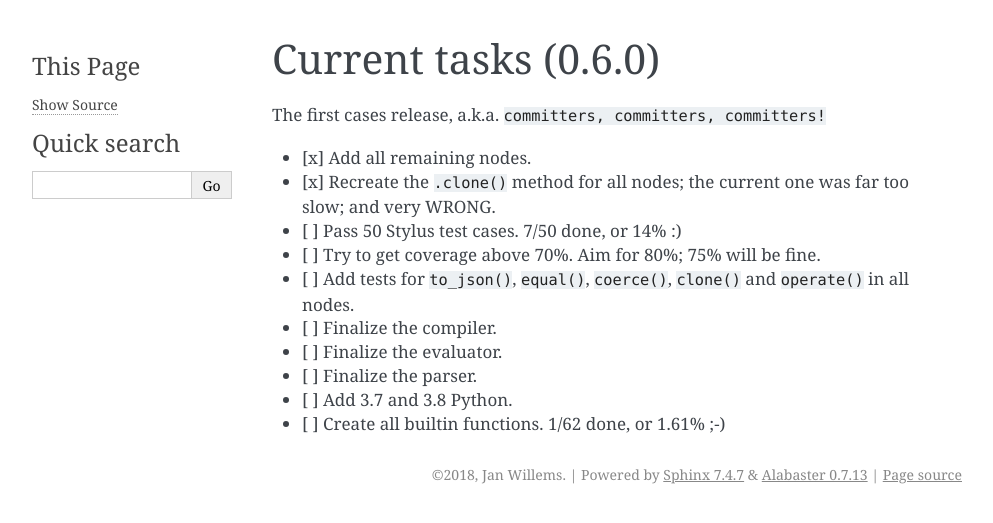
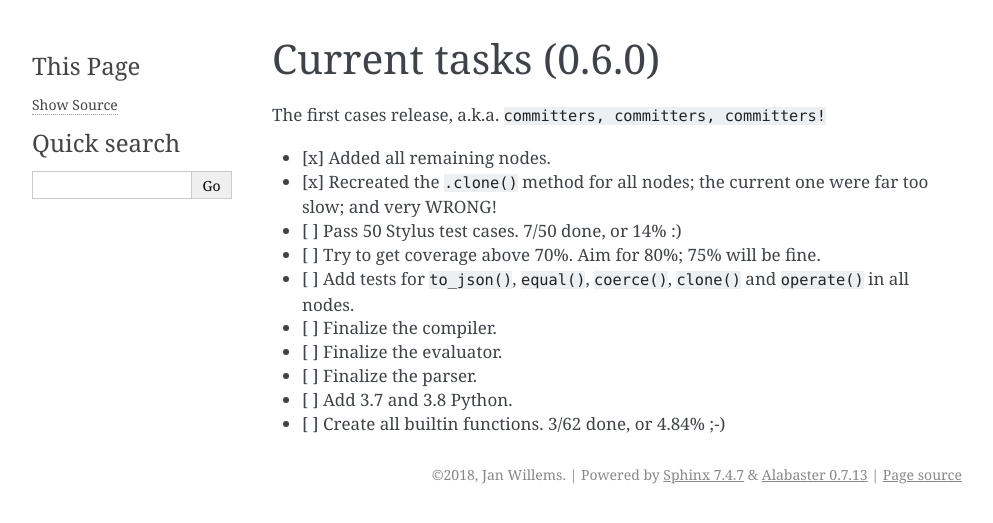
Before and after one commit to jw/stilus, a Sphinx documentation site: the page built from docs/current.md, in a window 1280 px wide. Shown: the top 523 px of the page, without its empty margins (148-1141 px from the left). Built offline with Sphinx 7.4.7, drawn with Linux system fonts in a browser that asks for light colours.

Commit message:
Updated the documentation and updated completed jobs.

```diff
--- a/docs/current.md
+++ b/docs/current.md
@@ -2,8 +2,8 @@
 
 The first cases release, a.k.a. `committers, committers, committers!`
 
- - [x] Add all remaining nodes.
- - [x] Recreate the `.clone()` method for all nodes; the current one was far too slow; and very WRONG.
+ - [x] Added all remaining nodes.
+ - [x] Recreated the `.clone()` method for all nodes; the current one were far too slow; and very WRONG!
  - [ ] Pass 50 Stylus test cases.  7/50 done, or 14% :)
  - [ ] Try to get coverage above 70%. Aim for 80%; 75% will be fine.
  - [ ] Add tests for `to_json()`, `equal()`, `coerce()`, `clone()` and `operate()` in all nodes.
@@ -11,4 +11,4 @@ The first cases release, a.k.a. `committers, committers, committers!`
  - [ ] Finalize the evaluator.
  - [ ] Finalize the parser.
  - [ ] Add 3.7 and 3.8 Python.
- - [ ] Create all builtin functions. 1/62 done, or 1.61% ;-)
+ - [ ] Create all builtin functions. 3/62 done, or 4.84% ;-)
```
Also changed, not shown: docs/history.md (+1 -1 lines), docs/migration.md (+1 -1 lines).
